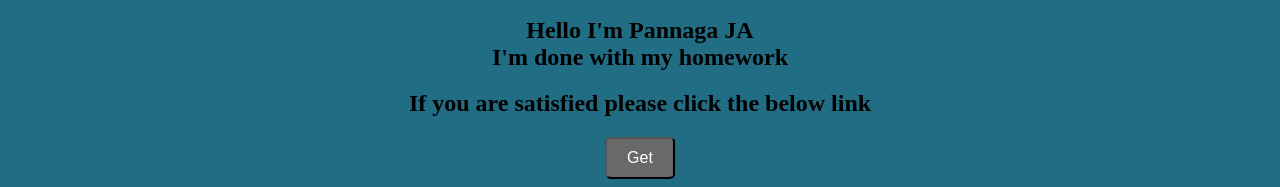
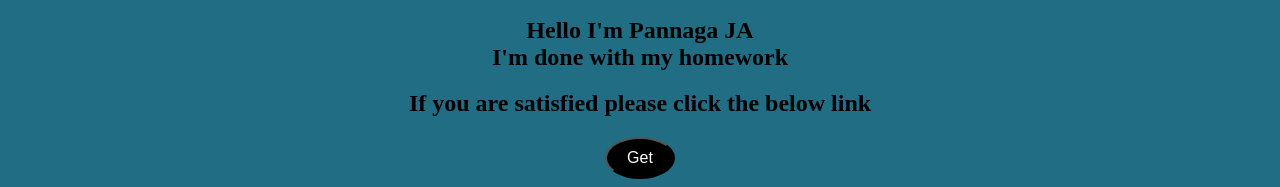
Before and after one commit to PannagaJA/pan, a plain HTML site: page index.html in a window 1280 px wide. Shown: the part 615-802 px from the top of the page. Drawn offline with Linux system fonts and the light colour scheme.

Commit message:
Third commit

```diff
--- a/styles.css
+++ b/styles.css
@@ -37,9 +37,9 @@
     display: flex;
     font-size: 16px;
     color: white;
-    background-color: dimgray;
+    background-color:black;
     text-align: center;
-    border-radius: 10%;
+    border-radius: 100%;
     margin: auto;
     padding: 10px 20px;
 }
```
